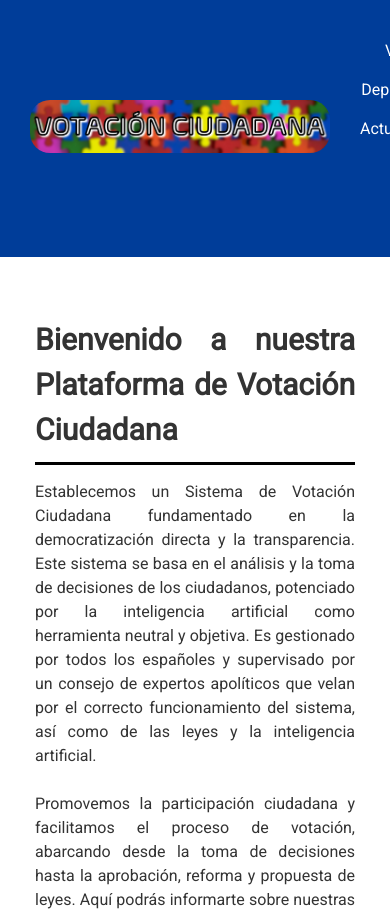
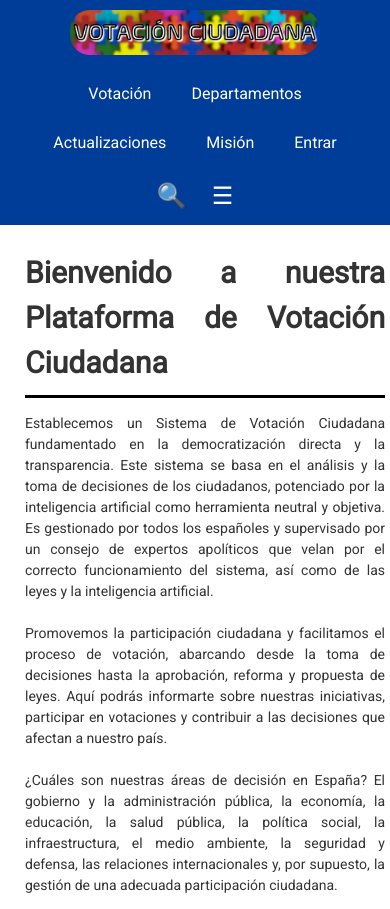
Before and after one commit to votacionciudadana/VotacionCiudadana, a plain HTML site: page index.html in a window 390 px wide. Shown: the top 909 px of the page. Drawn offline with Linux system fonts and the light colour scheme.

Commit message:
Update SistemaDeVotacionCiudadana.css

```diff
--- a/SistemaDeVotacionCiudadana.css
+++ b/SistemaDeVotacionCiudadana.css
@@ -1,4 +1,6 @@
 * {
+    margin:0;
+    padding:0;
     box-sizing: border-box;
 }
 
@@ -190,7 +192,7 @@ footer {
     color: grey;
 }
 
-/*@media (max-width: 980px) {
+@media (max-width: 980px) {
     header {
         flex-direction: column;
         align-items: center;
@@ -207,7 +209,7 @@ footer {
     .Logo {
         order:1;
         max-width: 250px;
-        margin: 5 px 0;
+        margin: 5px 0;
     }
 
     .icons {
@@ -242,4 +244,4 @@ footer {
     footer {
         width: 100%;
     }
-}*/
+}
```
